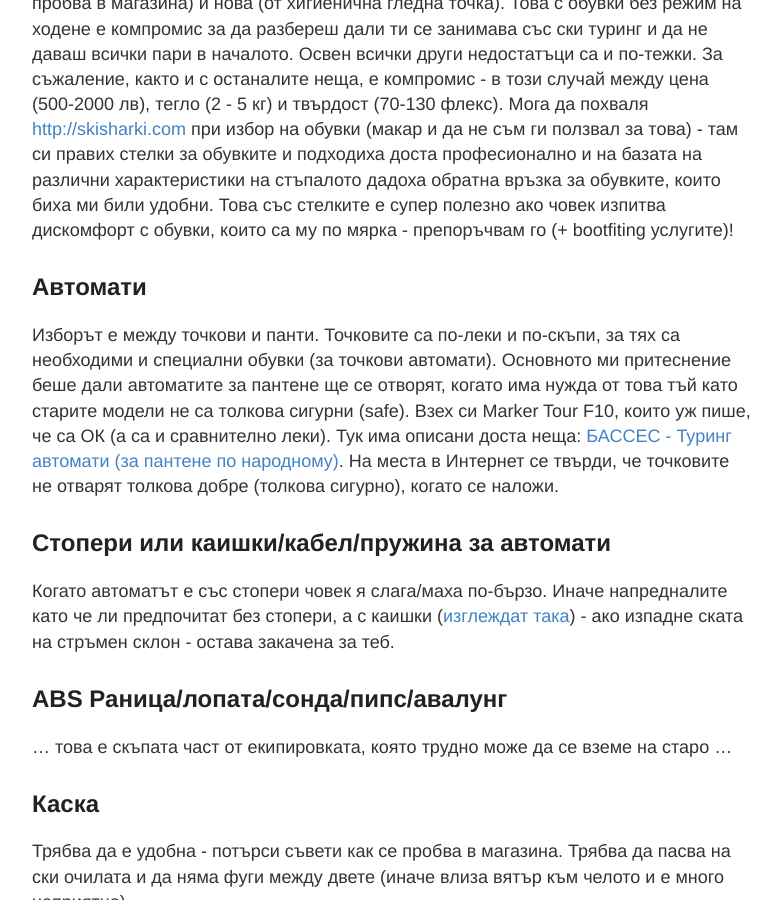
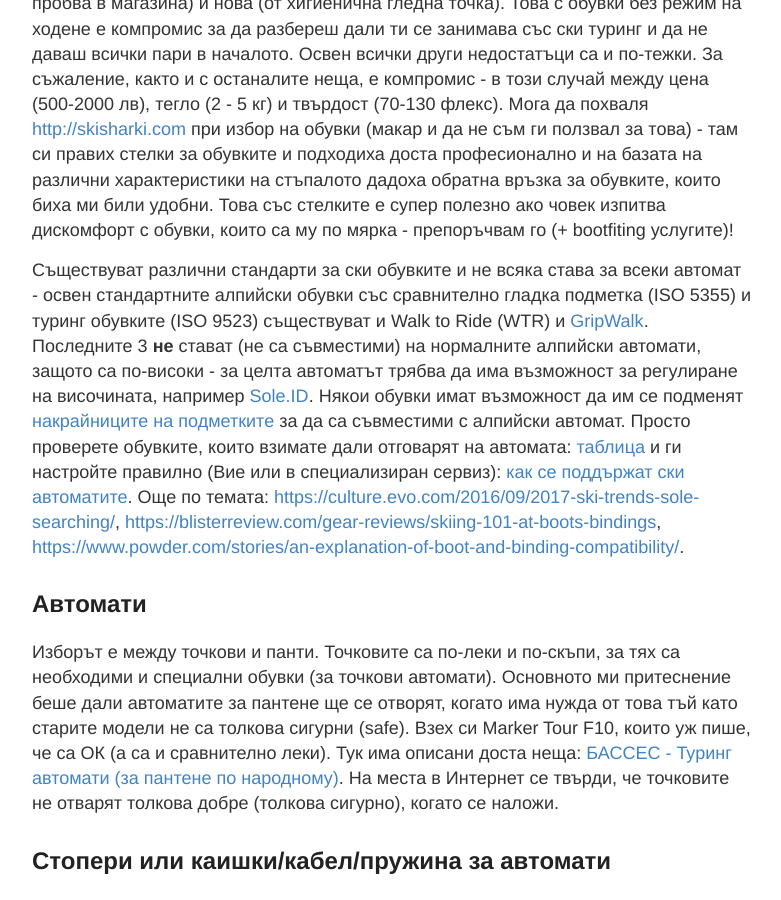
Before and after one commit to ptanov/ptanov.github.io, a Jekyll site: the page built from _posts/2018-02-11-ski-alpine-touring.md, in a window 1280 px wide and 900 px high, scrolled down 1845 px. Shown: the whole window, without its empty margins (248-1029 px from the left). Built offline with Jekyll 4.4.1, drawn with Linux system fonts in a browser that asks for light colours; comment, search, counter and statistics services are not loaded.

Commit message:
Added info about different ski boots and bindings standards

```diff
--- a/_posts/2018-02-11-ski-alpine-touring.md
+++ b/_posts/2018-02-11-ski-alpine-touring.md
@@ -22,6 +22,9 @@ categories: ski
 
 ## Обувки
 Преди  ползвах старите си обувки, които нямат режим за ходене, но не им затварях щраймерите. За разходки до Черни връх стават - <https://www.komoot.com/tour/26237365> ... Единият проблем с щраймерите е бавният преход от пантене към спускане (за това в началото само слагам щраймера без да го затварям за да после по-лесно го затворя). Иначе високият клас обувки имат гумени подметки за да не се хлъзгаш по камъни когато се налага. Това може би е най-важната част от екипировката и е важно да е удобна (потърси съвети как се пробва в магазина) и нова (от хигиенична гледна точка). Това с обувки без режим на ходене е компромис за да разбереш дали ти се занимава със ски туринг и да не даваш всички пари в началото. Освен всички други недостатъци са и по-тежки. За съжаление, както и с останалите неща, е компромис - в този случай между цена (500-2000 лв), тегло (2 - 5 кг) и твърдост (70-130 флекс). Мога да похваля <http://skisharki.com> при избор на обувки (макар и да не съм ги ползвал за това) - там си правих стелки за обувките и подходиха доста професионално и на базата на различни характеристики на стъпалото дадоха обратна връзка за обувките, които биха ми били удобни. Това със стелките е супер полезно ако човек изпитва дискомфорт с обувки, които са му по мярка - препоръчвам го (+ bootfiting услугите)!
+
+Съществуват различни стандарти за ски обувките и не всяка става за всеки автомат - освен стандартните алпийски обувки със сравнително гладка подметка (ISO 5355) и туринг обувките (ISO 9523) съществуват и Walk to Ride (WTR) и [GripWalk](https://www.grip-walk.com/). Последните 3 **не** стават (не са съвместими) на нормалните алпийски автомати, защото са по-високи - за целта автоматът трябва да има възможност за регулиране на височината, например [Sole.ID](https://www.marker.net/en/technlogies/soleid/). Някои обувки имат възможност да им се подменят [накрайниците на подметките](https://www.google.com/search?q=soles+ski+boot&tbm=isch) за да са съвместими с алпийски автомат. Просто проверете обувките, които взимате дали отговарят на автомата: [таблица](https://thumb.grindnetworks.com/Wvc4yMaltiOK-jTXBG3TDf31eck=/640x0/filters:format(jpg):quality(80):max_bytes(100000):sharpen(0.2%2C1%2Cfalse):strip_exif():strip_icc()/aHR0cHM6Ly9jZG4ucG93ZGVyLmNvbS91cGxvYWRzLzIwMTgvMTAvYm9vdF9hbmRfYmluZGluZ19jb21wYXRpYmlsaXR5XzE5X2VuX2xldHRlcl8xODA5MTEtMDk1Mi00OTV4NjQwLmpwZw==) и ги настройте правилно (Вие или в специализиран сервиз): [как се поддържат ски автоматите](#автомати-1). Още по темата: <https://culture.evo.com/2016/09/2017-ski-trends-sole-searching/>, <https://blisterreview.com/gear-reviews/skiing-101-at-boots-bindings>, <https://www.powder.com/stories/an-explanation-of-boot-and-binding-compatibility/>.
+
 
 ## Автомати
 Изборът е между точкови и панти. Точковите са по-леки и по-скъпи, за тях са необходими и специални обувки (за точкови автомати). Основното ми притеснение беше дали автоматите за пантене ще се отворят, когато има нужда от това тъй като старите модели не са толкова сигурни (safe). Взех си Marker Tour F10, които уж пише, че са ОК (а са и сравнително леки). Тук има описани доста неща: [БАССЕС - Туринг автомати (за пантене по народному)](https://www.befsa.com/forum/showthread.php?t=7079). На места в Интернет се твърди, че точковите не отварят толкова добре (толкова сигурно), когато се наложи.
```
